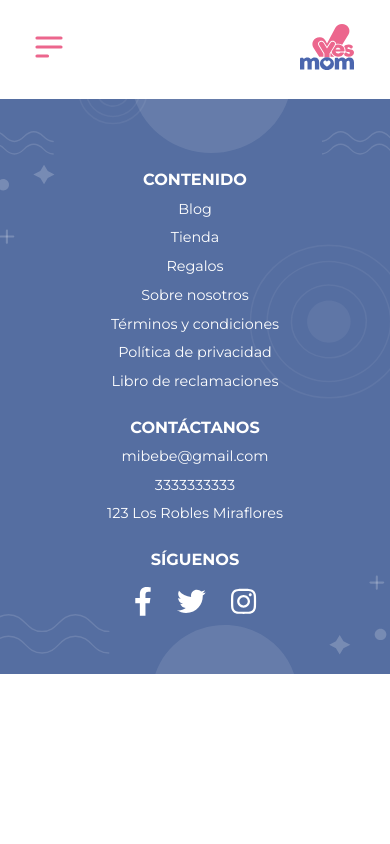
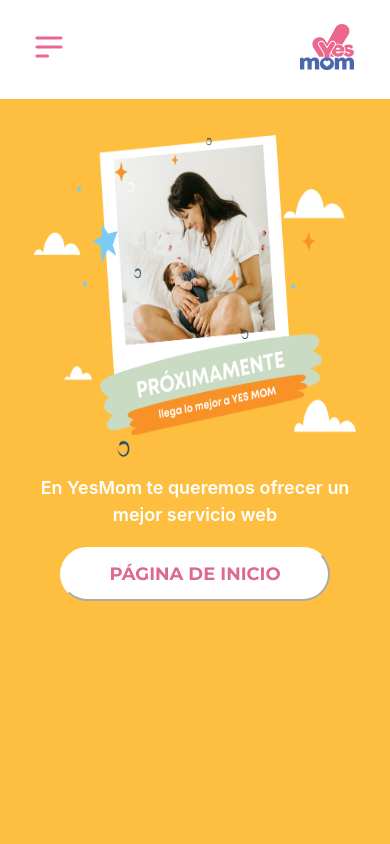
Before and after one commit to NardaC/yesmom-frontend, a React (Create React App) app: page /pagina-en-construccion in a window 390 px wide. Shown: the top 844 px of the page. Built offline with nearby package versions, Linux system fonts and the light colour scheme; a web font is replaced by a local one.

Commit message:
:page_facing_up: vista de página en contrucción

```diff
--- a/src/App.js
+++ b/src/App.js
@@ -8,6 +8,7 @@
 import Blog from "./components/Blog/Blog";
 import BlogEspecific from "./components/Blog/BlogEspecific";
 import About from "./components/About/About";
+import Building from "./components/Building/Building"
 
 function App() {
   return (
@@ -28,6 +29,9 @@
             <Route path="/nosotros" exact>
               <About></About>
             </Route>
+            <Route path="/pagina-en-construccion" exact>
+              <Building></Building>
+            </Route>
           </div>
         </Switch>
         <Footer />
--- /dev/null
+++ b/src/components/Building/Building.js
@@ -0,0 +1,18 @@
+import React from 'react'
+import "./building.css"
+import imgFoto from "./../../assets/construccion/proximamente.png"
+const Building = () => {
+    return (
+        <div className="box-building">
+            <div className="section-building">
+                <img src={imgFoto} className="img-foto" alt="mamá con su bebé"/>
+                <div className="box-text-building">
+                    <h5 className="text-building">En YesMom te queremos ofrecer un mejor servicio web</h5>
+                    <button className="btn-building">PÁGINA DE INICIO</button>
+                </div>
+            </div>
+        </div>
+    )
+}
+
+export default Building
--- /dev/null
+++ b/src/components/Building/building.css
@@ -0,0 +1,92 @@
+.box-building {
+  background-image: url("../../assets/construccion/fondo-construccion.png");
+  background-color: #febf41;
+  background-position: center;
+  background-size: cover;
+  height: 100vh;
+}
+.section-building {
+  display: flex;
+  justify-content: center;
+  align-items: center;
+  flex-direction: row;
+  padding: 8rem;
+}
+.img-foto {
+  height: 35rem;
+  width: auto;
+}
+.text-building {
+  font-style: normal;
+  font-weight: 600;
+  font-size: 2rem;
+  line-height: 2.5rem;
+  align-items: center;
+  text-align: center;
+  color: #ffffff;
+}
+.btn-building {
+  width: 20rem;
+  height: 4rem;
+  background: #ffffff;
+  border-radius: 40px;
+  border-color: #ffffff;
+  color: #dc6a8d;
+  font-weight: 700;
+  font-style: normal;
+  font-size: 1.2rem;
+  line-height: 1.5rem;
+  font-family: "Montserrat", sans-serif;
+  margin: 2rem 0rem;
+}
+.box-text-building {
+  display: flex;
+  flex-direction: column;
+  justify-content: center;
+  align-items: center;
+}
+@media (min-width: 1800px) {
+    .section-building {
+        padding: 8rem 4rem;
+      }
+      .img-foto {
+        height: 30rem;
+        width: auto;
+      }
+      .text-building {
+        font-size: 1.5rem;
+        line-height: 2rem;
+      }
+      .btn-building {
+        width: 16rem;
+        height: 3rem;
+        font-size: 1.2rem;
+      }
+      .box-text-building {
+       padding: 2rem;
+          }
+}
+@media (max-width: 768px) {
+  .section-building {
+    flex-direction: column;
+    padding: 2rem 1rem;
+  }
+  .img-foto {
+    height: 18rem;
+    width: 18rem;
+  }
+  .text-building {
+    font-size: 1rem;
+    line-height: 1.5rem;
+  }
+  .btn-building {
+    width: 15rem;
+    height: 3rem;
+    font-style: normal;
+    font-size: 1rem;
+    margin: 0.5rem;
+  }
+  .box-text-building{
+      margin-top: 1rem;
+  }
+}
```
